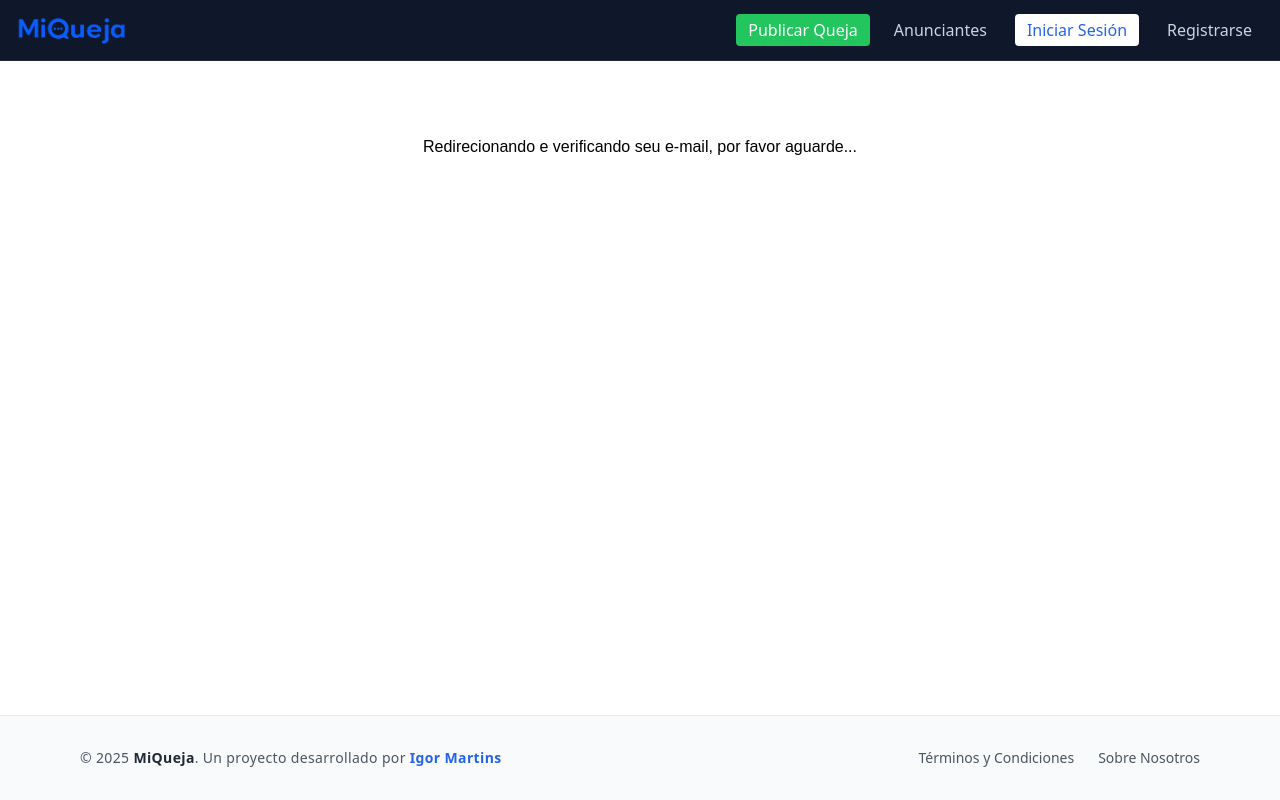
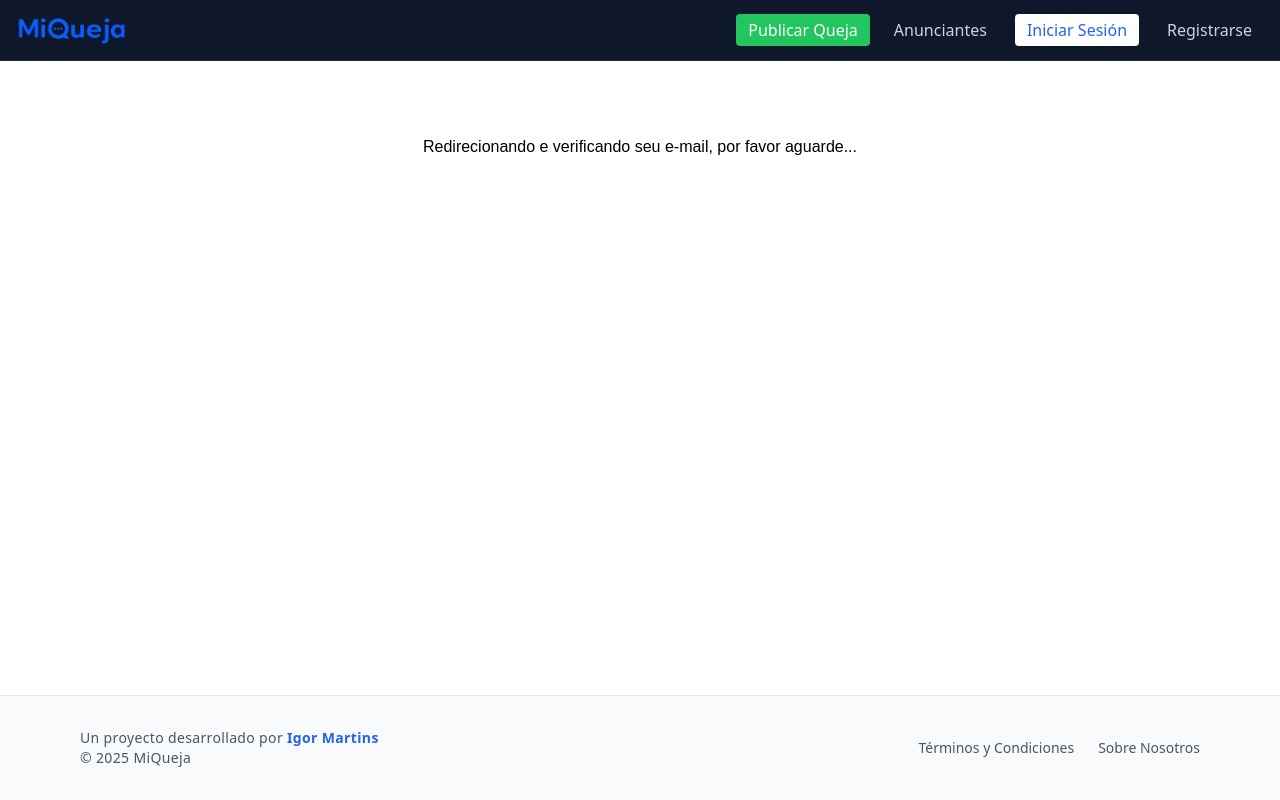
Before and after one commit to igor-m-martins/MiQueja, a React (Vite) app: page /miqueja/api/verify-email in a window 1280 px wide. Built offline with nearby package versions, Linux system fonts and the light colour scheme; no server answers.

Commit message:
Refactor Footer component layout and credits

```diff
--- a/src/components/Footer.jsx
+++ b/src/components/Footer.jsx
@@ -7,7 +7,6 @@ function Footer() {
 
         {/* Copyright and credits */}
         <div className="text-center md:text-left text-sm tracking-wide">
-          © 2025 <span className="font-bold text-gray-800">MiQueja</span>.
           Un proyecto desarrollado por{" "}
           <a
             href="https://igor-m-martins.github.io/"
@@ -17,6 +16,8 @@ function Footer() {
           >
             Igor Martins
           </a>
+          <br/>
+          © 2025 MiQueja
         </div>
 
         {/* Secondary navigation links */}
```
